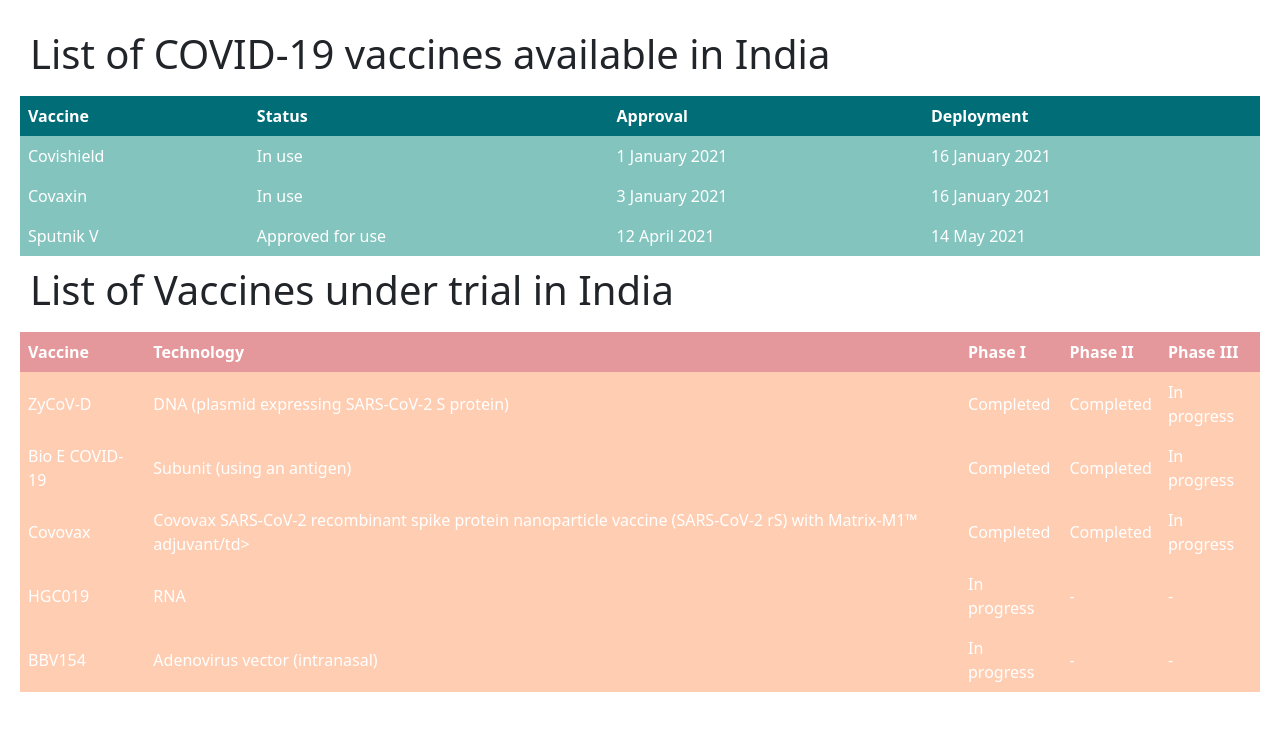
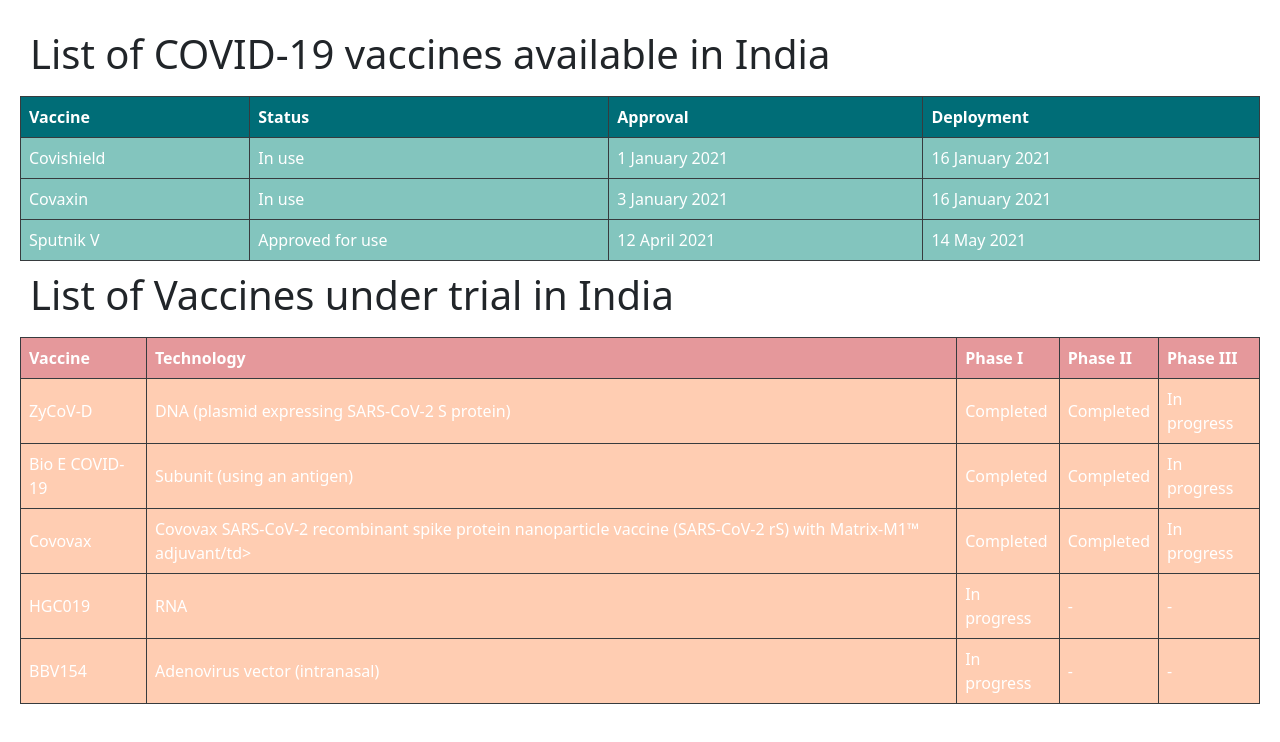
Before and after one commit to Coolmangamer786/covid19resources, a plain HTML site: page vaccine_details.html in a window 1280 px wide. Drawn offline with nearby package versions, Linux system fonts and the light colour scheme.

Commit message:
Update vaccine_details.html

```diff
--- a/vaccine_details.html
+++ b/vaccine_details.html
@@ -17,9 +17,9 @@
 
     <h1>List of COVID-19 vaccines available in India</h1>
 
-    <table id="t01">
+    <table class=" table-bordered table-dark" id="t01">
         <tr id="r01">
-            <th>Vaccine</th>
+            <th scope="col">Vaccine</th>
             <th>Status</th>
             <th> Approval</th>
             <th>Deployment</th>
@@ -46,7 +46,7 @@
 
     </table>
 <h1>List of Vaccines under trial in India</h1>
-    <table id="t02">
+    <table class=" table-bordered table-dark" id="t02">
         <tr id="r02">
             <th>Vaccine</th>
             <th>Technology</th>
```
